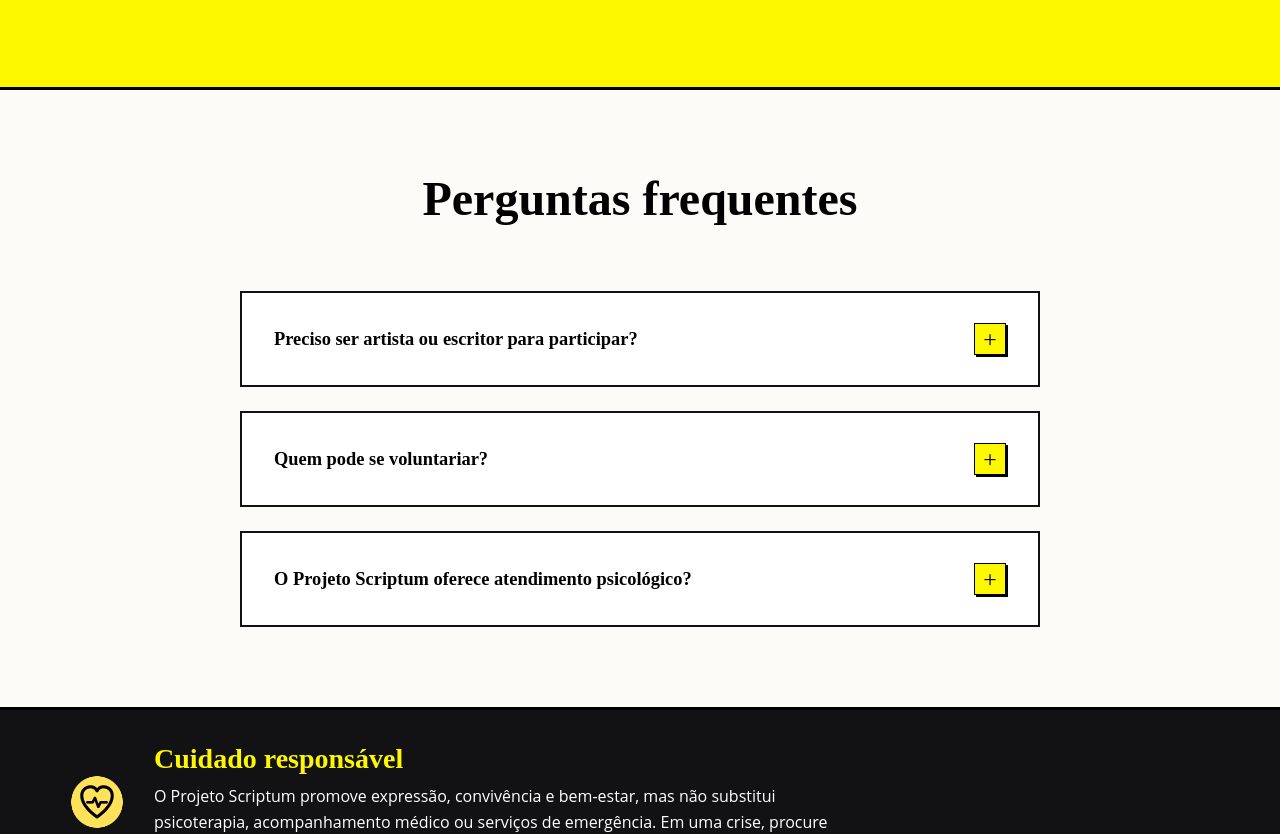
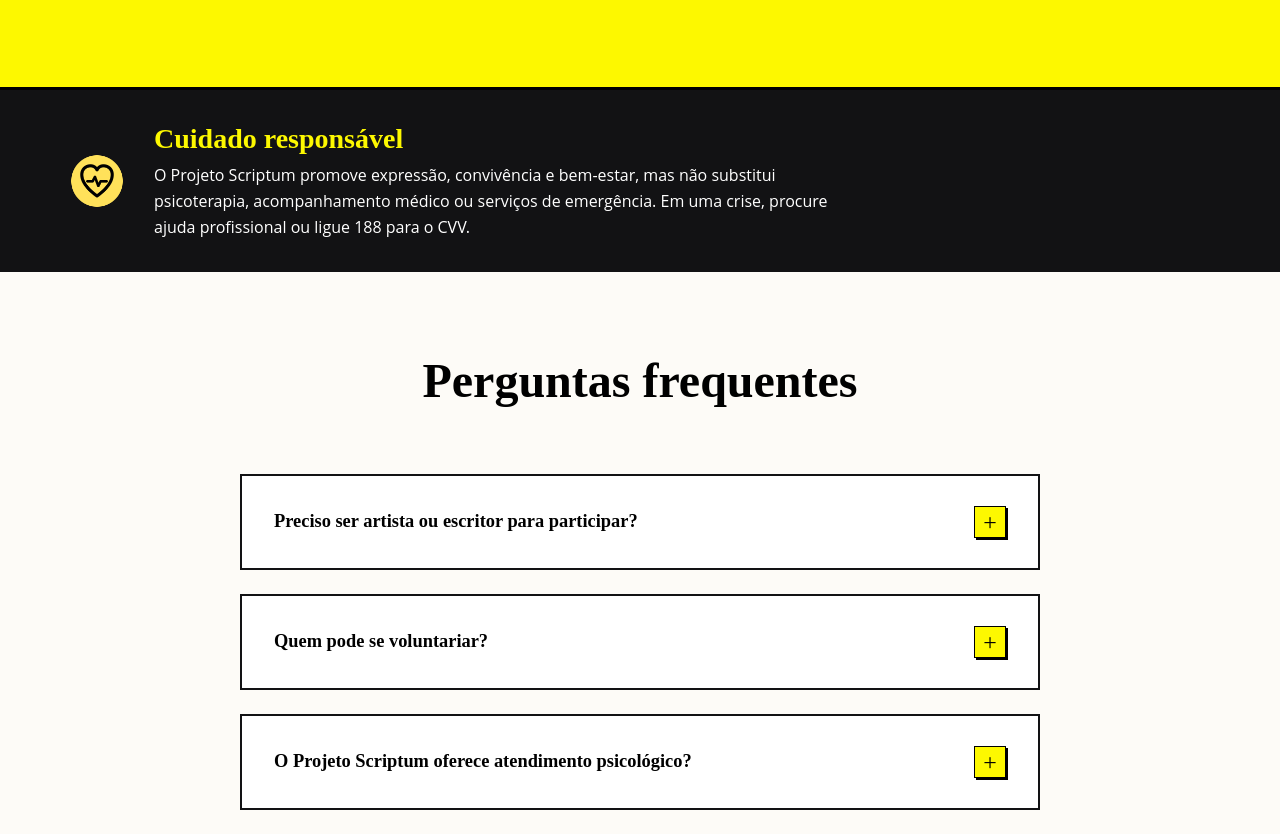
Before and after one commit to Projeto-Scriptum/website, a React (Vite) app: page / in a window 1280 px wide. Shown: the part 3080-3914 px from the top of the page. Built offline with nearby package versions, Linux system fonts and the light colour scheme; a web font is replaced by a local one.

Commit message:
fix: corrige lugar do disclaimer

```diff
--- a/src/App.tsx
+++ b/src/App.tsx
@@ -23,7 +23,6 @@ function App() {
         <Route path="/voluntariado" element={<Voluntariado />} />
         <Route path="*" element={<NaoEncontrada />} />
       </Routes>
-      <Disclaimer />
       <Footer />
       <BotaoAjuda />
     </>
--- a/src/pages/Home.tsx
+++ b/src/pages/Home.tsx
@@ -3,6 +3,7 @@ import Manifesto from "../components/Manifesto";
 import Atividades from "../components/Atividades";
 import Faq from "../components/Faq";
 import Proposito from "../components/Proposito";
+import Disclaimer from "../components/Disclaimer";
 
 export default function Home() {
   return (
@@ -13,6 +14,8 @@ export default function Home() {
       <Manifesto />
       <Proposito />
       <Atividades />
+      <Disclaimer />
+
       <Faq />
     </main>
   );
```
